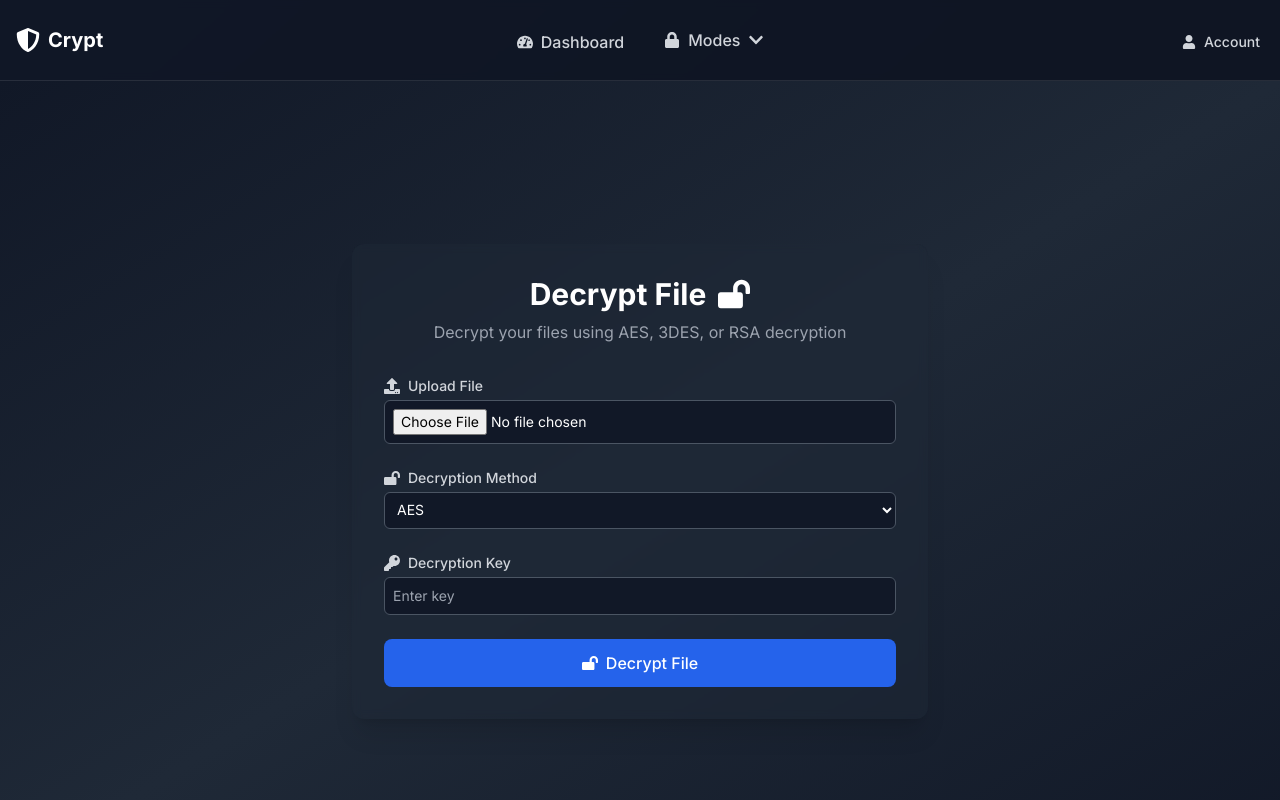
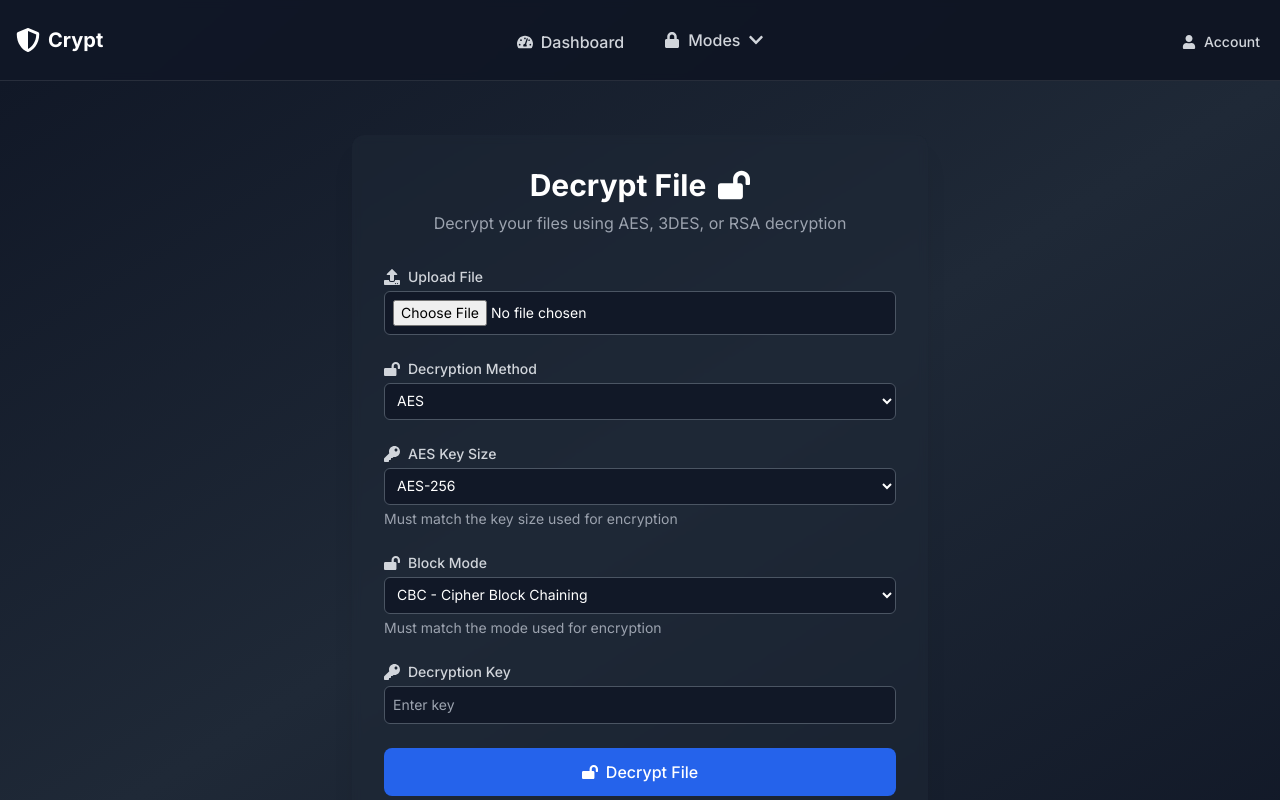
Before and after one commit to BobbyAl/crypt-webapp, a Next.js app: page /crypt-webapp/decrypt in a window 1280 px wide. Shown: the top 800 px of the page. Built offline with nearby package versions, Linux system fonts and the light colour scheme.

Commit message:
Updated AES with multiple modes

```diff
--- a/src/app/decrypt/page.jsx
+++ b/src/app/decrypt/page.jsx
@@ -12,6 +12,8 @@ export default function DecryptPage() {
   const [file, setFile] = useState(null);
   const [method, setMethod] = useState("aes");
   const [key, setKey] = useState("");
+  const [aesKeySize, setAesKeySize] = useState("256");
+  const [aesMode, setAesMode] = useState("cbc");
   const [decryptedFileUrl, setDecryptedFileUrl] = useState(null);
   const [decryptedFileName, setDecryptedFileName] = useState("");
   const [loading, setLoading] = useState(false);
@@ -28,6 +30,12 @@ export default function DecryptPage() {
     formData.append("file", file);
     formData.append("method", method);
     formData.append("key", key);
+
+    // Add AES-specific parameters
+    if (method === "aes") {
+      formData.append("key_size", parseInt(aesKeySize));
+      formData.append("block_mode", aesMode);
+    }
 
     try {
       const response = await fetch(`${process.env.NEXT_PUBLIC_API_URL}/decrypt`, {
@@ -117,6 +125,51 @@ export default function DecryptPage() {
             </select>
           </div>
 
+          {method === "aes" && (
+            <>
+              <div>
+                <label className="block text-sm font-medium text-gray-300">
+                  <div className="flex items-center">
+                    <FaKey className="w-4 h-4 mr-2" />
+                    AES Key Size
+                  </div>
+                </label>
+                <select
+                  value={aesKeySize}
+                  onChange={(e) => setAesKeySize(e.target.value)}
+                  className="mt-1 block w-full p-2 border border-gray-600 rounded-md bg-gray-900 text-white text-sm focus:ring-blue-500 focus:border-blue-500"
+                >
+                  <option value="128">AES-128</option>
+                  <option value="192">AES-192</option>
+                  <option value="256">AES-256</option>
+                </select>
+                <p className="mt-1 text-sm text-gray-400">
+                  Must match the key size used for encryption
+                </p>
+              </div>
+
+              <div>
+                <label className="block text-sm font-medium text-gray-300">
+                  <div className="flex items-center">
+                    <FaLockOpen className="w-4 h-4 mr-2" />
+                    Block Mode
+                  </div>
+                </label>
+                <select
+                  value={aesMode}
+                  onChange={(e) => setAesMode(e.target.value)}
+                  className="mt-1 block w-full p-2 border border-gray-600 rounded-md bg-gray-900 text-white text-sm focus:ring-blue-500 focus:border-blue-500"
+                >
+                  <option value="cbc">CBC - Cipher Block Chaining</option>
+                  <option value="gcm">GCM - Galois/Counter Mode (Authenticated)</option>
+                </select>
+                <p className="mt-1 text-sm text-gray-400">
+                  Must match the mode used for encryption
+                </p>
+              </div>
+            </>
+          )}
+
           <div>
             <label className="block text-sm font-medium text-gray-300">
               <div className="flex items-center">
--- a/src/app/encrypt/page.jsx
+++ b/src/app/encrypt/page.jsx
@@ -12,6 +12,8 @@ export default function EncryptPage() {
   const [file, setFile] = useState(null);
   const [method, setMethod] = useState("aes");
   const [key, setKey] = useState("");
+  const [aesKeySize, setAesKeySize] = useState("256");
+  const [aesMode, setAesMode] = useState("cbc");
   const [encryptedFileUrl, setEncryptedFileUrl] = useState(null);
   const [encryptedFileName, setEncryptedFileName] = useState("");
   const [loading, setLoading] = useState(false);
@@ -39,6 +41,12 @@ export default function EncryptPage() {
     formData.append("file", file);
     formData.append("method", method);
     formData.append("key", key);
+
+    // Add AES-specific parameters
+    if (method === "aes") {
+      formData.append("key_size", parseInt(aesKeySize));
+      formData.append("block_mode", aesMode);
+    }
 
     try {
       const response = await fetch(`${process.env.NEXT_PUBLIC_API_URL}/encrypt`, {
@@ -128,6 +136,51 @@ export default function EncryptPage() {
             </select>
           </div>
 
+          {method === "aes" && (
+            <>
+              <div>
+                <label className="block text-sm font-medium text-gray-300">
+                  <div className="flex items-center">
+                    <FaKey className="w-4 h-4 mr-2" />
+                    AES Key Size
+                  </div>
+                </label>
+                <select
+                  value={aesKeySize}
+                  onChange={(e) => setAesKeySize(e.target.value)}
+                  className="mt-1 block w-full p-2 border border-gray-600 rounded-md bg-gray-900 text-white text-sm focus:ring-blue-500 focus:border-blue-500"
+                >
+                  <option value="128">AES-128</option>
+                  <option value="192">AES-192</option>
+                  <option value="256">AES-256 (Recommended)</option>
+                </select>
+                <p className="mt-1 text-sm text-gray-400">
+                  Larger key sizes provide stronger security but may be slightly slower
+                </p>
+              </div>
+
+              <div>
+                <label className="block text-sm font-medium text-gray-300">
+                  <div className="flex items-center">
+                    <FaLock className="w-4 h-4 mr-2" />
+                    Block Mode
+                  </div>
+                </label>
+                <select
+                  value={aesMode}
+                  onChange={(e) => setAesMode(e.target.value)}
+                  className="mt-1 block w-full p-2 border border-gray-600 rounded-md bg-gray-900 text-white text-sm focus:ring-blue-500 focus:border-blue-500"
+                >
+                  <option value="cbc">CBC - Cipher Block Chaining</option>
+                  <option value="gcm">GCM - Galois/Counter Mode (Authenticated)</option>
+                </select>
+                <p className="mt-1 text-sm text-gray-400">
+                  GCM provides authentication and is recommended for most uses
+                </p>
+              </div>
+            </>
+          )}
+
           <div>
             <label className="block text-sm font-medium text-gray-300">
               <div className="flex items-center">
```
